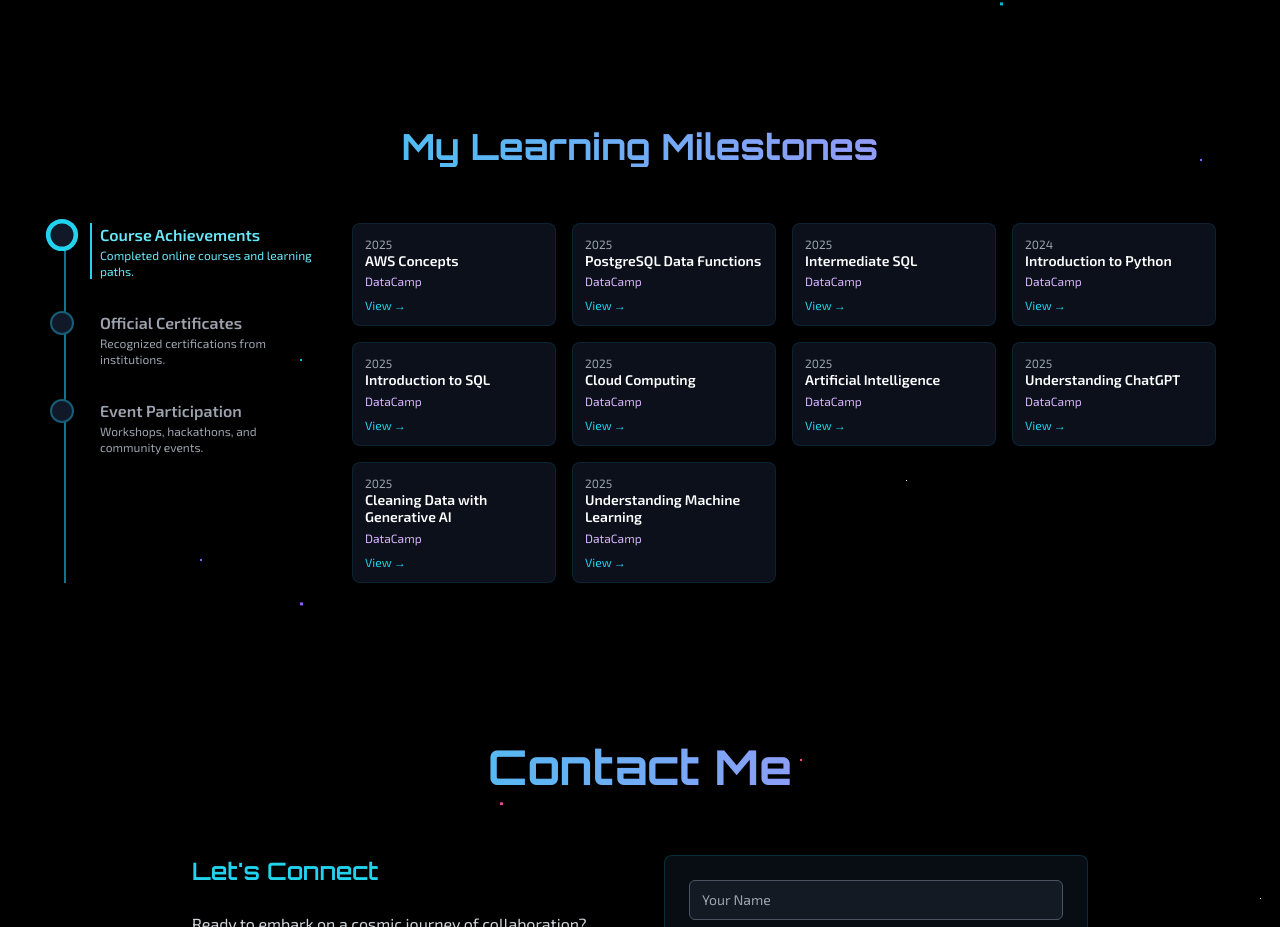
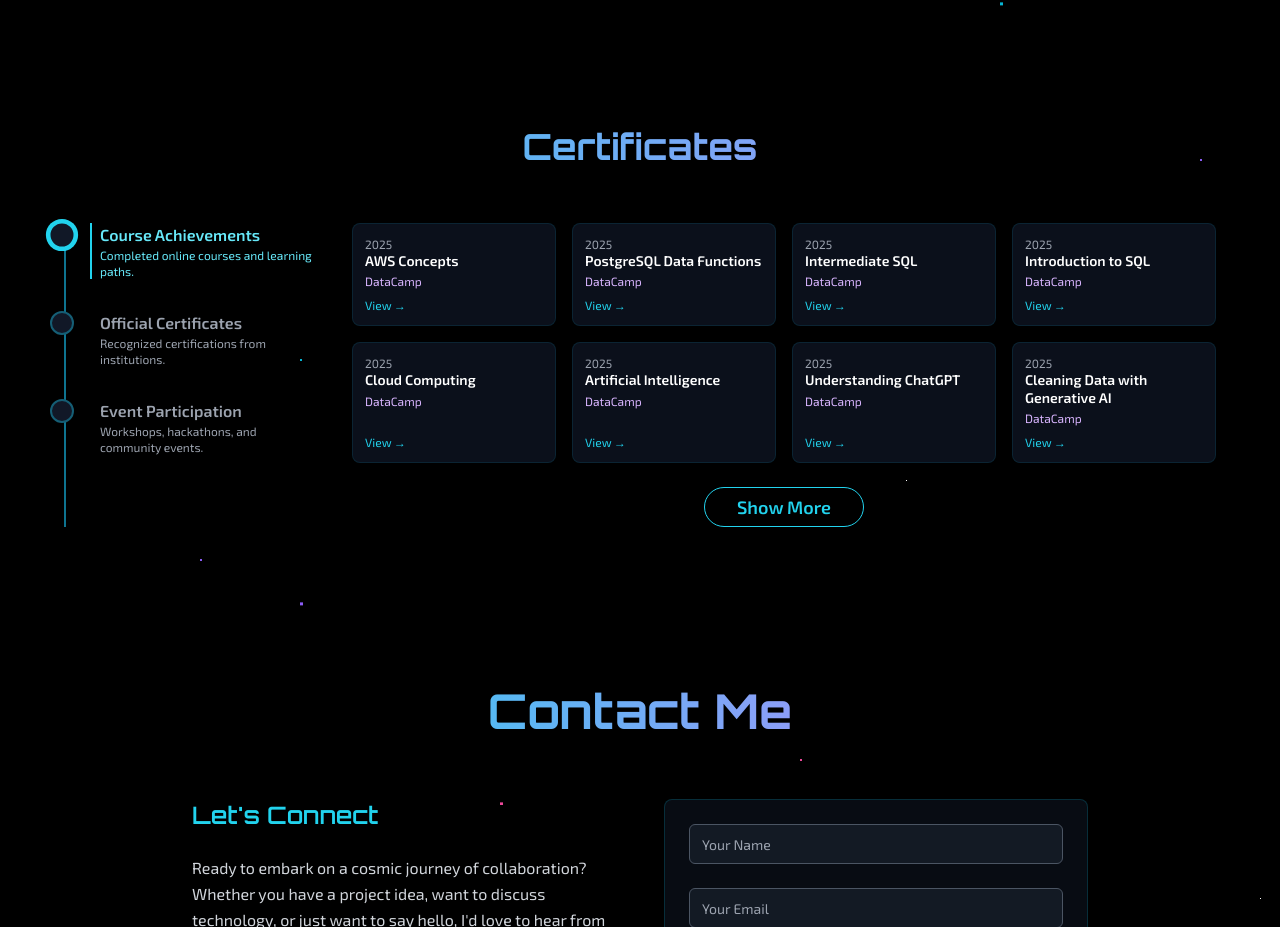
Before and after one commit to sarrazer24/myportfolio_spacethemed, a Next.js app: page / in a window 1280 px wide. Shown: the part 2318-3245 px from the top of the page. Built offline with nearby package versions, Linux system fonts and the light colour scheme.

Commit message:
edited the list view of certificates

```diff
--- a/components/sections/CertificatesSection.tsx
+++ b/components/sections/CertificatesSection.tsx
@@ -1,68 +1,75 @@
 import { useState } from "react"
 import { motion } from "framer-motion"
+import { Button } from "@/components/ui/button"
 
 const achievements = [
 	{
 		title: "AWS Concepts",
 		issuer: "DataCamp",
 		date: "2025",
-    link: "https://drive.google.com/file/d/18LAvTFHPSng6qMgeXcmw7dpRZkA27XkG/view?usp=sharing"
+		link: "https://drive.google.com/file/d/18LAvTFHPSng6qMgeXcmw7dpRZkA27XkG/view?usp=sharing",
 	},
 	{
 		title: "PostgreSQL Data Functions",
 		issuer: "DataCamp",
 		date: "2025",
-    link: "https://drive.google.com/file/d/1MNC-exHWJW7XGQQiMdzalWx8f9Ho7qE5/view?usp=sharing"
+		link: "https://drive.google.com/file/d/1MNC-exHWJW7XGQQiMdzalWx8f9Ho7qE5/view?usp=sharing",
 	},
 	{
 		title: "Intermediate SQL",
 		issuer: "DataCamp",
 		date: "2025",
-    link: "https://drive.google.com/file/d/17QbWs-UORvoqY3AxqVGCx9NeI2xXECHe/view?usp=sharing"
+		link: "https://drive.google.com/file/d/17QbWs-UORvoqY3AxqVGCx9NeI2xXECHe/view?usp=sharing",
+	},
+	{
+		title: "Introduction to SQL",
+		issuer: "DataCamp",
+		date: "2025",
+		link: "https://drive.google.com/file/d/1695aGhQqHFioHLwtYOlDg-cn-adOH6Om/view?usp=sharing",
+	},
+	{
+		title: "Cloud Computing",
+		issuer: "DataCamp",
+		date: "2025",
+		link: "https://drive.google.com/file/d/1dz7pyD28a0Pbf7_qM35KIgfGwM2MIXPy/view?usp=sharing",
+	},
+	{
+		title: "Artificial Intelligence",
+		issuer: "DataCamp",
+		date: "2025",
+		link: "https://drive.google.com/file/d/1hcobIPTVrkYYjBACEmToSWkAhweC3rox/view?usp=sharing",
+	},
+	{
+		title: "Understanding ChatGPT",
+		issuer: "DataCamp",
+		date: "2025",
+		link: "https://drive.google.com/file/d/1rKF9StzmudbVVrTgJ1_2_isZVflLYsln/view?usp=sharing",
+	},
+	{
+		title: "Cleaning Data with Generative AI",
+		issuer: "DataCamp",
+		date: "2025",
+		link: "https://drive.google.com/file/d/1dDqAV4lPh1PSx7uGtpK2WOYHYDubWN66/view?usp=sharing",
+	},
+	{
+		title: "Understanding Machine Learning",
+		issuer: "DataCamp",
+		date: "2025",
+		link: "https://drive.google.com/file/d/1YehdBkgY34x-SLVCaEdgww2keRdYzMuB/view?usp=sharing",
 	},
 	{
 		title: "Introduction to Python",
 		issuer: "DataCamp",
 		date: "2024",
-    link: "https://drive.google.com/file/d/1w0maP1MxV23yQ3uJuwtA2clD9y7tOatC/view?usp=sharing"
+		link: "https://drive.google.com/file/d/1w0maP1MxV23yQ3uJuwtA2clD9y7tOatC/view?usp=sharing",
 	},
-  {
-    title: "Introduction to SQL",
-    issuer: "DataCamp",
-    date: "2025",
-    link: "https://drive.google.com/file/d/1695aGhQqHFioHLwtYOlDg-cn-adOH6Om/view?usp=sharing"
-  },
-  {
-    title: "Cloud Computing",
-    issuer: "DataCamp",
-    date: "2025",
-    link: "https://drive.google.com/file/d/1dz7pyD28a0Pbf7_qM35KIgfGwM2MIXPy/view?usp=sharing"
-  },
-  {
-    title: "Artificial Intelligence",
-    issuer: "DataCamp",
-    date: "2025",
-    link: "https://drive.google.com/file/d/1hcobIPTVrkYYjBACEmToSWkAhweC3rox/view?usp=sharing"
-  },
-  {
-    title: "Understanding ChatGPT",
-    issuer: "DataCamp",
-    date: "2025",
-    link: "https://drive.google.com/file/d/1rKF9StzmudbVVrTgJ1_2_isZVflLYsln/view?usp=sharing"
-  },
-  {
-    title: "Cleaning Data with Generative AI",
-    issuer: "DataCamp",
-    date: "2025",
-    link: "https://drive.google.com/file/d/1dDqAV4lPh1PSx7uGtpK2WOYHYDubWN66/view?usp=sharing"
-  },
-  {
-    title: "Understanding Machine Learning",
-    issuer: "DataCamp",
-    date: "2025",
-    link: "https://drive.google.com/file/d/1YehdBkgY34x-SLVCaEdgww2keRdYzMuB/view?usp=sharing"
-  }
 ]
+
+// Sort by most recent (descending by date, then original order)
+const sortedAchievements = [...achievements].sort((a, b) => {
+	if (b.date !== a.date) return b.date.localeCompare(a.date)
+	return 0
+})
 
 const certificates: typeof achievements = [
 	// No official certificates yet
@@ -73,8 +80,8 @@ const participation: typeof achievements = [
 		title: "Hackathon Participation - DevFest Algiers 2024",
 		issuer: "GDG Algiers",
 		date: "2024",
-    link: "https://drive.google.com/file/d/1ZjNUpMf6JFE9xAN4LgwtVqkC2O5qzLWW/view?usp=sharing"
-  }
+		link: "https://drive.google.com/file/d/1ZjNUpMf6JFE9xAN4LgwtVqkC2O5qzLWW/view?usp=sharing",
+	},
 ]
 
 const timelineSections = [
@@ -82,7 +89,7 @@ const timelineSections = [
 		label: "Course Achievements",
 		key: "achievements",
 		description: "Completed online courses and learning paths.",
-    data: achievements,
+		data: sortedAchievements,
 	},
 	{
 		label: "Official Certificates",
@@ -95,13 +102,20 @@ const timelineSections = [
 		key: "participation",
 		description: "Workshops, hackathons, and community events.",
 		data: participation,
-  }
+	},
 ]
 
 export default function CertificatesSection() {
 	const [activeSection, setActiveSection] = useState("achievements")
+	const [showAll, setShowAll] = useState(false)
 
-  const currentSection = timelineSections.find(s => s.key === activeSection) || timelineSections[0]
+	const currentSection =
+		timelineSections.find((s) => s.key === activeSection) ||
+		timelineSections[0]
+	const isAchievements = activeSection === "achievements"
+	const displayedData = isAchievements && !showAll
+		? currentSection.data.slice(0, 8)
+		: currentSection.data
 
 	return (
 		<motion.section
@@ -114,7 +128,7 @@ export default function CertificatesSection() {
 		>
 			<div className="container mx-auto max-w-6xl">
 				<h2 className="text-3xl md:text-4xl font-bold text-center mb-14 bg-gradient-to-r from-cyan-400 to-purple-400 bg-clip-text text-transparent">
-          My Learning Milestones
+					Certificates
 				</h2>
 				<div className="flex flex-col md:flex-row gap-8">
 					{/* Timeline Navigation */}
@@ -123,18 +137,39 @@ export default function CertificatesSection() {
 							<li
 								key={section.key}
 								className={`mb-8 ml-6 cursor-pointer group`}
-                onClick={() => setActiveSection(section.key)}
+								onClick={() => {
+									setActiveSection(section.key)
+									setShowAll(false)
+								}}
 							>
-                <div className="absolute -left-4 flex items-center justify-center w-6 h-6 rounded-full border-2 border-cyan-700 bg-gray-900 transition-all
+								<div
+									className="absolute -left-4 flex items-center justify-center w-6 h-6 rounded-full border-2 border-cyan-700 bg-gray-900 transition-all
                   "
 									style={{
-                    borderColor: activeSection === section.key ? "#22d3ee" : "#155e75",
-                    boxShadow: activeSection === section.key ? "0 0 0 2px #22d3ee" : "none",
-                    transform: activeSection === section.key ? "scale(1.15)" : "scale(1)"
+										borderColor:
+											activeSection === section.key
+												? "#22d3ee"
+												: "#155e75",
+										boxShadow:
+											activeSection === section.key
+												? "0 0 0 2px #22d3ee"
+												: "none",
+										transform:
+											activeSection === section.key
+												? "scale(1.15)"
+												: "scale(1)",
 									}}
 								/>
-                <div className={`pl-2 transition-colors border-l-2 ${activeSection === section.key ? "border-cyan-400 text-cyan-300" : "border-transparent text-gray-400 group-hover:text-cyan-200"}`}>
-                  <div className="font-semibold text-base">{section.label}</div>
+								<div
+									className={`pl-2 transition-colors border-l-2 ${
+										activeSection === section.key
+											? "border-cyan-400 text-cyan-300"
+											: "border-transparent text-gray-400 group-hover:text-cyan-200"
+									}`}
+								>
+									<div className="font-semibold text-base">
+										{section.label}
+									</div>
 									<div className="text-xs">{section.description}</div>
 								</div>
 							</li>
@@ -143,12 +178,12 @@ export default function CertificatesSection() {
 					{/* Content */}
 					<div className="flex-1">
 						<div className="grid grid-cols-1 sm:grid-cols-2 md:grid-cols-3 lg:grid-cols-4 gap-4">
-              {currentSection.data.length === 0 ? (
+							{displayedData.length === 0 ? (
 								<div className="col-span-full text-center text-gray-400 py-8">
 									No items in this category yet.
 								</div>
 							) : (
-                currentSection.data.map((course, idx) => (
+								displayedData.map((course, idx) => (
 									<motion.div
 										key={idx}
 										className="bg-gray-900/70 p-3 rounded-lg border border-cyan-700/20 hover:border-cyan-400/60 transition-all duration-200 shadow group flex flex-col"
@@ -158,9 +193,15 @@ export default function CertificatesSection() {
 										transition={{ delay: idx * 0.02 }}
 									>
 										<div className="flex-1">
-                      <div className="text-xs text-gray-400">{course.date}</div>
-                      <div className="font-semibold text-sm text-white leading-tight mb-1">{course.title}</div>
-                      <div className="text-xs text-purple-300 mb-2">{course.issuer}</div>
+											<div className="text-xs text-gray-400">
+												{course.date}
+											</div>
+											<div className="font-semibold text-sm text-white leading-tight mb-1">
+												{course.title}
+											</div>
+											<div className="text-xs text-purple-300 mb-2">
+												{course.issuer}
+											</div>
 										</div>
 										<a
 											href={course.link}
@@ -174,6 +215,18 @@ export default function CertificatesSection() {
 								))
 							)}
 						</div>
+						{/* More/Less Button */}
+						{isAchievements && currentSection.data.length > 8 && (
+							<div className="flex justify-center mt-6">
+								<Button
+									variant="outline"
+									className="border-cyan-400 text-cyan-400 hover:bg-cyan-500/10 hover:text-white px-8 py-4 text-lg font-semibold rounded-full transition-all duration-300"
+									onClick={() => setShowAll((v) => !v)}
+								>
+									{showAll ? "Show Less" : "Show More"}
+								</Button>
+							</div>
+						)}
 					</div>
 				</div>
 			</div>
```
Lines whose indentation alone changed are shown as unchanged.
